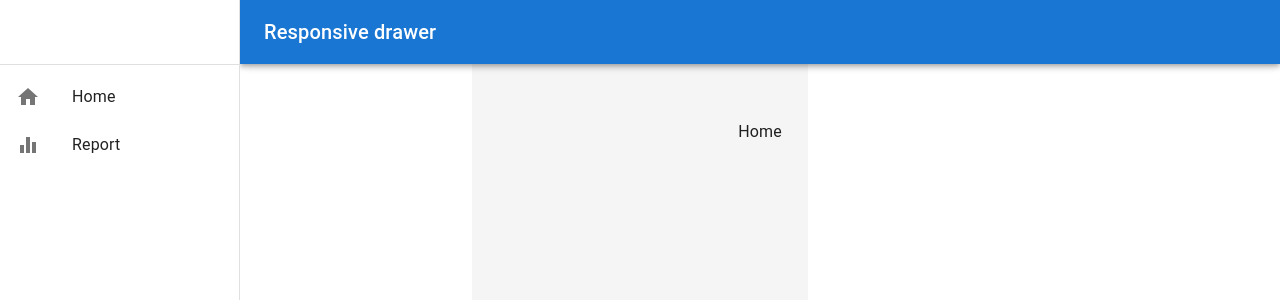
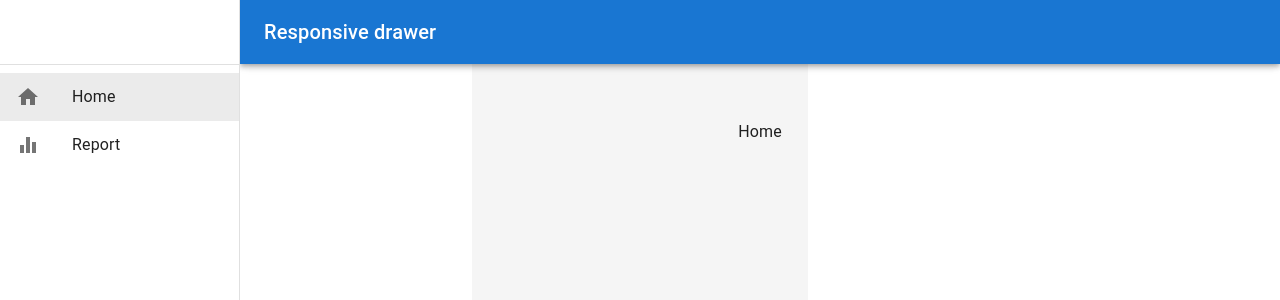
Before and after one commit to ahiru401066/React_kakeibo, a React (Vite) app in the folder udemy-household-app/: page / in a window 1280 px wide. Shown: the top 300 px of the page. Built offline with nearby package versions, Linux system fonts and the light colour scheme.

Commit message:
リンクの設定

```diff
--- a/udemy-household-app/src/components/common/SideBar.tsx
+++ b/udemy-household-app/src/components/common/SideBar.tsx
@@ -3,7 +3,8 @@ import MailIcon from '@mui/icons-material/Mail';
 import HomeIcon from '@mui/icons-material/Home';
 import EqualizerIcon from "@mui/icons-material/Equalizer"
 import InboxIcon from '@mui/icons-material/MoveToInbox';
-import React from 'react'
+import React, {CSSProperties, FC} from 'react'
+import { NavLink } from 'react-router-dom';
 
 interface SidebarProps {
     drawerWidth: number,
@@ -26,12 +27,29 @@ const SideBar = ({drawerWidth,mobileOpen,handleDrawerToggle,handleDrawerClose,ha
         {text: "Report", path: "/report", icon: EqualizerIcon},
     ]
 
+    const baseLinkStyle:CSSProperties = {
+      textDecoration: "none",
+      color: "inherit",
+      display: "block",
+    }
+
+    const activeLinkStyle:CSSProperties = {
+      backgroundColor: "rgba(0,0,0, 0.08)"
+    }
+
     const drawer = (
         <div>
           <Toolbar />
           <Divider />
           <List>
             {MenuItems.map((item, index) => (
+              <NavLink key ={item.text} to={item.path} style={({isActive}) => {
+                console.log("選択されたメニューは", item.text, isActive)
+                return {
+                  ...baseLinkStyle,
+                  ...(isActive ? activeLinkStyle: {})
+                }
+              }}>
                 <ListItem key={index} disablePadding>
                   <ListItemButton>
                     <ListItemIcon>
@@ -41,6 +59,7 @@ const SideBar = ({drawerWidth,mobileOpen,handleDrawerToggle,handleDrawerClose,ha
                     <ListItemText primary={item.text} />
                   </ListItemButton>
                 </ListItem>
+              </NavLink>
             ))}
           </List>
         </div>
```
Lines whose indentation alone changed are shown as unchanged.
